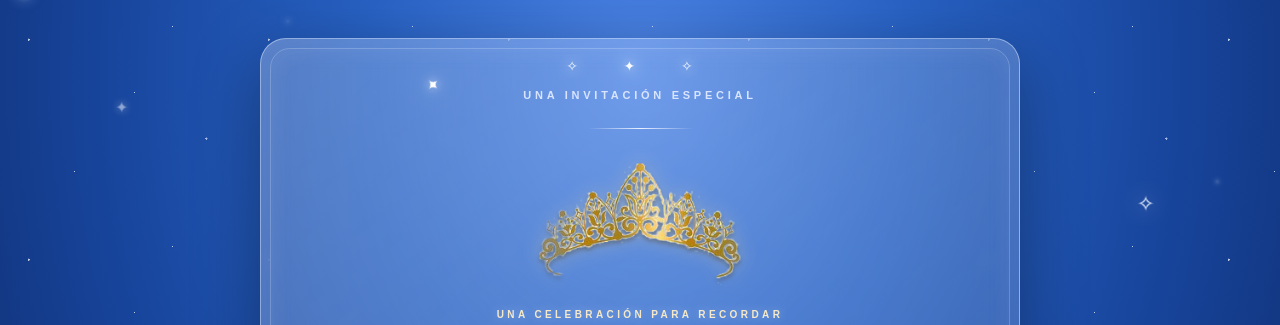
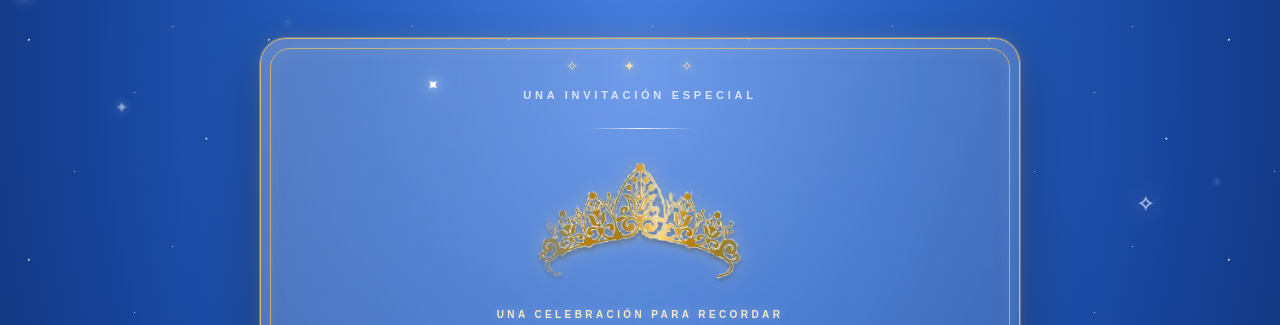
Before and after one commit to alipiobarrientos7-source/INVITACION-NOEMI, a plain HTML site: page index.html in a window 1280 px wide. Shown: the top 325 px of the page. Drawn offline with Linux system fonts and the light colour scheme.

Commit message:
Update index.html

```diff
--- a/index.html
+++ b/index.html
@@ -105,6 +105,25 @@ button:hover{transform:translateY(-2px);box-shadow:0 10px 30px rgba(0,0,0,.35)}
   .invite p{font-size:19px}
   .detail strong{font-size:23px}
   .actions button{width:100%}
+}
+
+
+/* Marco dorado elegante para portada y tarjeta */
+.cover,.invite{
+  border:1.5px solid #d8b66b;
+  box-shadow:
+    0 0 0 1px rgba(255,239,190,.28),
+    0 0 18px rgba(226,190,112,.20),
+    0 18px 65px rgba(0,0,0,.34),
+    inset 0 0 35px rgba(214,228,255,.06);
+}
+.cover:before,.invite:before{
+  border:1px solid rgba(225,190,112,.78);
+  box-shadow:inset 0 0 16px rgba(239,211,151,.08),0 0 8px rgba(223,188,112,.12);
+}
+.cover:after,.invite:after{
+  color:#f4dfad;
+  text-shadow:0 0 8px rgba(255,235,185,.85),0 0 18px rgba(225,190,112,.48);
 }
 
 </style>
```
